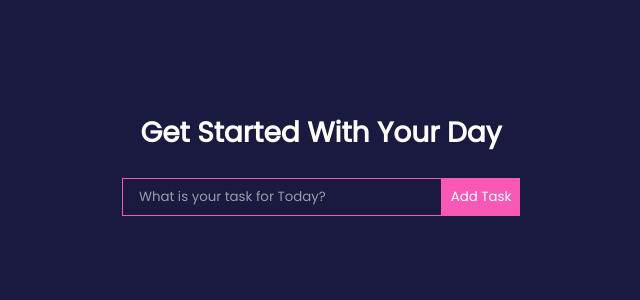
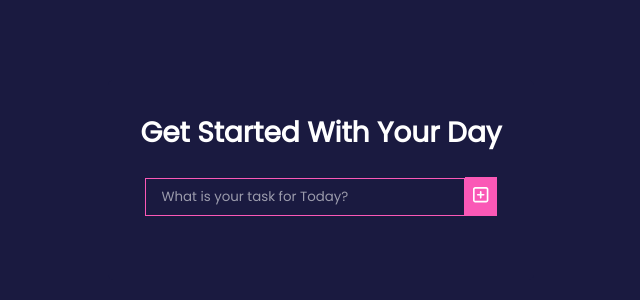
Before and after one commit to chiomavera/TaskMate, a React (Create React App) app: page / in a window 1280 px wide. Shown: the top 300 px of the page, without its empty margins (319-959 px from the left). Built offline with nearby package versions, Linux system fonts and the light colour scheme.

Commit message:
[CHORE]:  icon addition and clear error message  created a conditional statement to clear error message when input field is filled out and added an icon for addTask

```diff
--- a/src/components/TodoForm.jsx
+++ b/src/components/TodoForm.jsx
@@ -1,25 +1,31 @@
 import React, { useState } from "react";
+import { FontAwesomeIcon } from "@fortawesome/react-fontawesome";
+import { faPlusSquare } from "@fortawesome/free-regular-svg-icons";
 
-
-const TodoForm = ({addTodo}) => {
+const TodoForm = ({ addTodo }) => {
   const [value, setValue] = useState("");
   const [errorMessage, setErrorMessage] = useState("");
 
   const handleSubmit = (e) => {
     e.preventDefault();
-    if (value.trim() === ''){
-      const errorMessage = "Please fill in your task!"
-      return setErrorMessage(`${errorMessage}`)
+    if (value.trim() === "") {
+      const errorMessage = "Please fill in your task!";
+      return setErrorMessage(`${errorMessage}`);
     }
     addTodo(value);
-    setValue('')
+    setValue("");
   };
 
-  const handleChange = (e) => setValue(e.target.value)
+  const handleChange = (e) => {
+    setValue(e.target.value);
+    if (e.target.value.trim() !== "") {
+      setErrorMessage("");
+    }
+  };
   return (
     <div>
       <form onSubmit={handleSubmit}>
-      {errorMessage && <p className="error__message">{errorMessage}</p>}
+        {errorMessage && <p className="error__message">{errorMessage}</p>}
         <input
           type="text"
           className="todo__input"
@@ -28,9 +34,10 @@ const TodoForm = ({addTodo}) => {
           autoComplete="off"
           value={value}
           onChange={handleChange}
+          maxLength="60"
         />
-        <button type="submit" className="todo__btn">
-          Add Task
+        <button type="submit" className="todo__btn" title="add task">
+          <FontAwesomeIcon icon={faPlusSquare} className="fa__plus" />
         </button>
       </form>
     </div>
```
